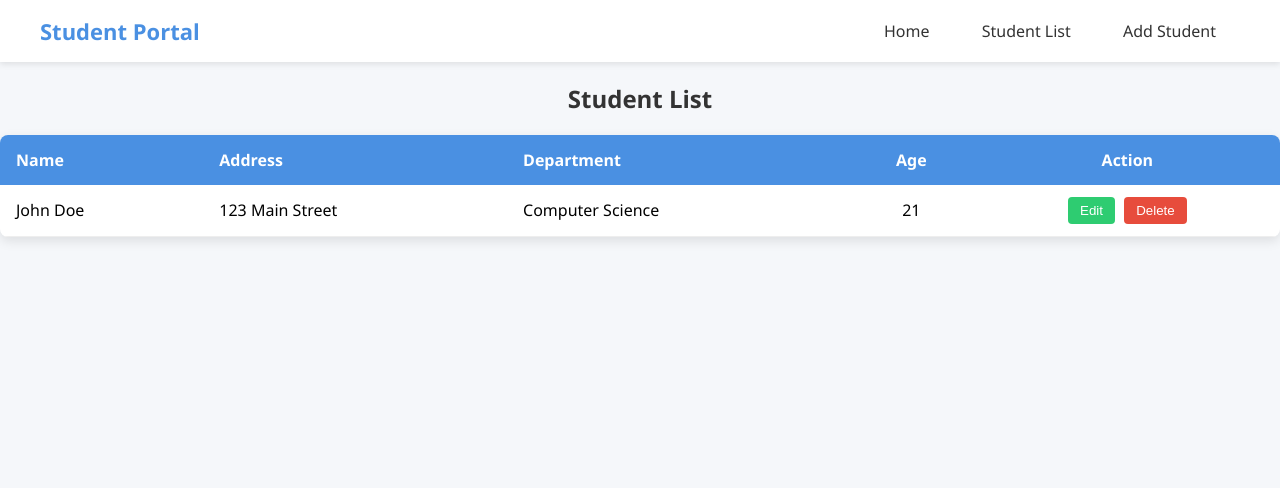
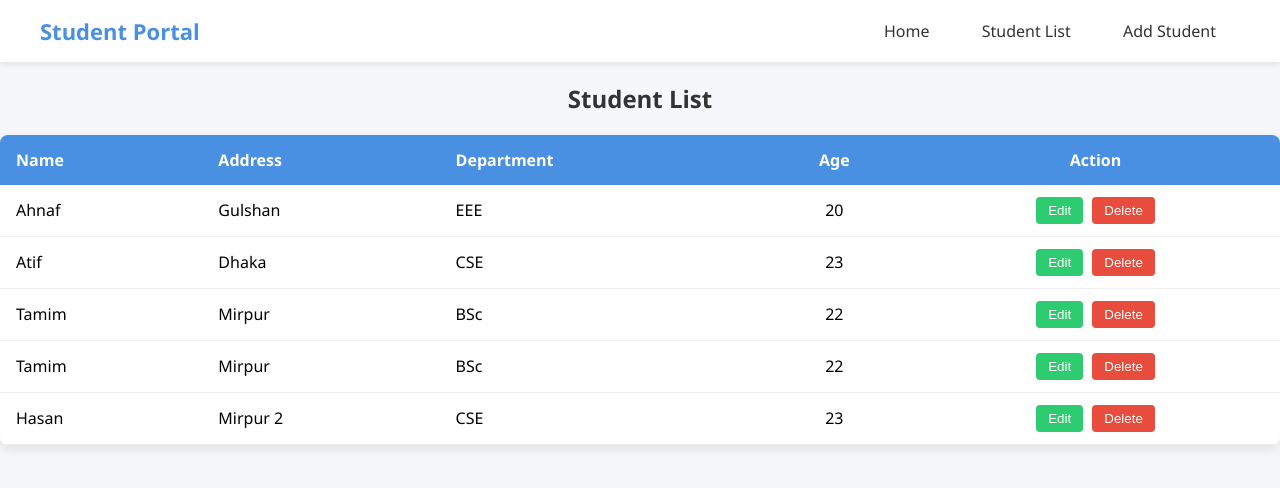
Before and after one commit to rijumia/Data-Django-Data-Handling-Read-Create-, a Django app: page /studentlist/ in a window 1280 px wide. Shown: the top 488 px of the page. Run offline with Django 5.2, Linux system fonts and the light colour scheme; data comes from the database, SQL or seed files in the repository; both versions use the stored data as it was after the commit.

Commit message:
Add New Student Function Done

```diff
--- a/Template/studentList.html
+++ b/Template/studentList.html
@@ -16,11 +16,12 @@
       </tr>
     </thead>
     <tbody>
+      {% for i in students %}
       <tr style="border-bottom: 1px solid #eee;">
-        <td style="padding: 12px 16px;">John Doe</td>
-        <td style="padding: 12px 16px;">123 Main Street</td>
-        <td style="padding: 12px 16px;">Computer Science</td>
-        <td style="padding: 12px 16px; text-align: center;">21</td>
+        <td style="padding: 12px 16px;">{{i.StudentName}}</td>
+        <td style="padding: 12px 16px;">{{i.StudentAddress}}</td>
+        <td style="padding: 12px 16px;">{{i.StudentDepartment}}</td>
+        <td style="padding: 12px 16px; text-align: center;">{{i.StudentAge}}</td>
         <td style="padding: 12px 16px; text-align: center;">
           <button style="padding: 6px 12px; background-color: #2ecc71; color: white; border: none; border-radius: 4px; cursor: pointer; margin-right: 5px;"
                   onmouseover="this.style.backgroundColor='#27ae60';"
@@ -34,6 +35,7 @@
           </button>
         </td>
       </tr>
+      {% endfor %}
 
     </tbody>
   </table>
--- a/studentProject/views.py
+++ b/studentProject/views.py
@@ -1,10 +1,26 @@
-from django.shortcuts import render
+from django.shortcuts import render, redirect
+from studentApp.models import *
 
 def homePage(request):
     return render(request, 'home.html')
 
 def studentListPage(request):
-    return render(request, 'studentList.html')
+
+    context ={
+        'students': studentModel.objects.all()
+    }
+    return render(request, 'studentList.html', context)
 
 def addStudentPage(request):
+
+    if request.method == 'POST':
+
+        newstudent = studentModel(
+            StudentName = request.POST['studentname'],
+            StudentAddress = request.POST['studentaddress'],
+            StudentDepartment = request.POST['studentdepartment'],
+            StudentAge = request.POST['studentage']
+        )
+        newstudent.save()
+        return redirect('studentListPage')
     return render(request, 'addStudent.html')
```
Also changed, not shown: Template/addStudent.html (+6 -5 lines), db.sqlite3.
